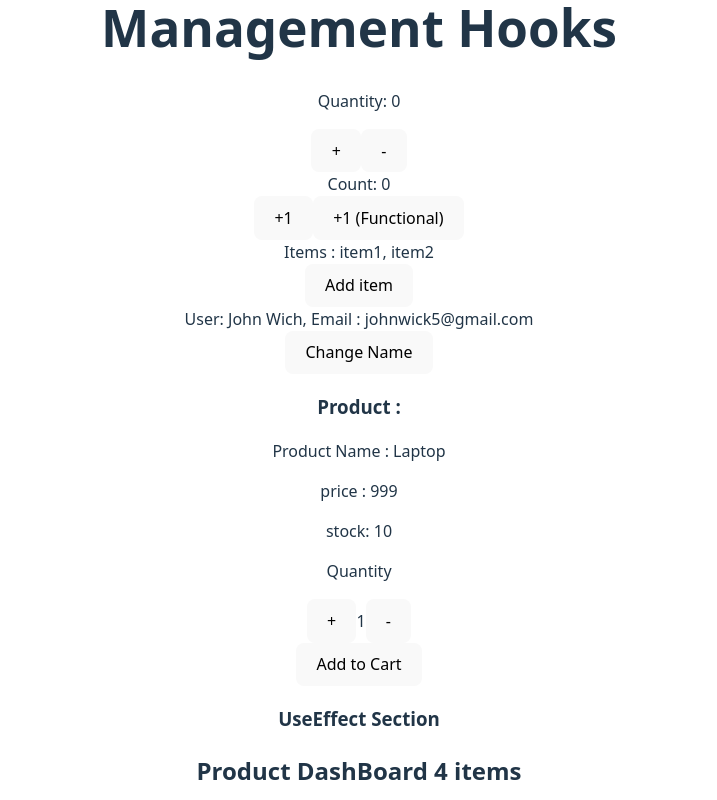
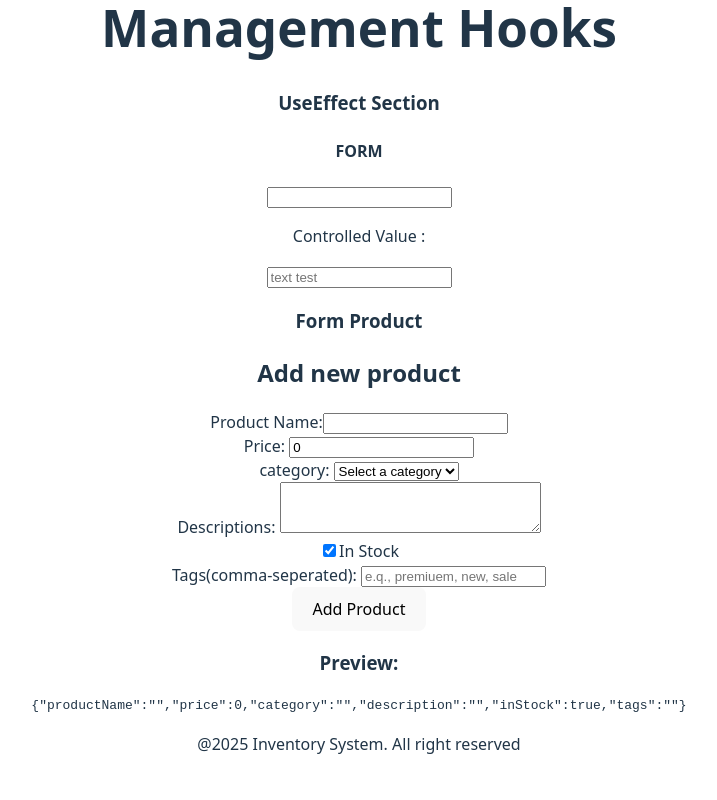
Before and after one commit to shannakaramei05/learn-react, a React (Vite) app: page / in a window 1280 px wide. Shown: the part 1860-2660 px from the top of the page, without its empty margins (281-998 px from the left). Built offline with nearby package versions, Linux system fonts and the light colour scheme.

Commit message:
handle form

```diff
--- a/src/App.tsx
+++ b/src/App.tsx
@@ -16,6 +16,8 @@ import SampleState from "./SampleState.tsx";
 import InteractiveProductCard from "./component/InteractiveProductCard.tsx";
 import UseEffectExample from "./hooks/UseEffectExample.tsx";
 import ProductDashboard from "./hooks/ProductDashboard.tsx";
+import FormExample from "./form/FormExample.tsx";
+import AddProductForm from "./form/AddProductForm.tsx";
 
 function App() {
 
@@ -73,21 +75,28 @@ function App() {
 
           <div className="management-hooks">
               <h1>Management Hooks</h1>
-              <ProductQuantity/>
+            {/*  <ProductQuantity/>*/}
           </div>
 
           <div>
-              <SampleState/>
+            {/*  <SampleState/>*/}
           </div>
 
           <div>
-              <InteractiveProductCard/>
+              {/*<InteractiveProductCard/>*/}
           </div>
 
           <h3>UseEffect Section</h3>
           <div>
              {/*<UseEffectExample/>*/}
-              <ProductDashboard/>
+             {/* <ProductDashboard/>*/}
+          </div>
+
+          <h4>FORM</h4>
+          <div>
+              <FormExample/>
+              <h3>Form Product</h3>
+              <AddProductForm/>
           </div>
           <Footer/>
       </div>
--- /dev/null
+++ b/src/form/AddProductForm.tsx
@@ -0,0 +1,141 @@
+import {useState} from "react";
+import * as React from "react";
+
+
+interface ProductForm {
+    productName:string,
+    price:number,
+    category:string,
+    description:string,
+    inStock:boolean,
+    tags:string
+}
+
+
+export default function AddProductForm() {
+    const [formData,setFormData] = useState<ProductForm>({
+        productName:"",
+        price:0,
+        category:"",
+        description:"",
+        inStock:true,
+        tags:""
+    })
+
+    const [errors,setErrors] = useState<Partial<ProductForm>>({})
+    const[isSubmitting,setIsSubmitting] = useState<boolean>(false)
+
+    const handleInputChange = (e: React.ChangeEvent<HTMLFormElement|HTMLTextAreaElement|HTMLSelectElement>) =>{
+        console.log("test: ", e.target.value)
+        const{productName,value,type} = e.target.value
+        const checked = (e.target as HTMLInputElement).checked;
+
+        setFormData({
+            ...formData,
+            [productName]: type === 'checkbox'? checked :type ==='number' ? Number(value) :value
+        })
+    }
+
+    if(errors[name as keyof ProductForm]) {
+        setErrors({
+            ...errors,
+            [name] : undefined
+        })
+    }
+
+    const validateFrom = ():boolean => {
+        const newErrors : Partial<ProductForm> = {}
+        if(!formData.productName.trim()) {
+            newErrors.productName = "Product name is Required"
+        }
+
+        if(formData.price<=0) {
+            newErrors.price = "Price must be greater than 0"
+        }
+
+        if(!formData.description) {
+            newErrors.description = "Please Select a category"
+        }
+
+        setErrors(newErrors)
+        return Object.keys(newErrors).length ===0;
+    }
+
+    const handleSubmit = async (e:React.FormEvent)=> {
+        e.preventDefault()
+        if(!validateFrom()) {
+            return;
+        }
+        setIsSubmitting(true)
+        try{
+            await new Promise(resolve =>setTimeout(resolve,1000))
+            console.log("Product added:", formData)
+            alert("Product added successfully!")
+            // Reset form
+            setFormData({
+                productName: "",
+                price: 0,
+                category: "",
+                description: "",
+                inStock: true,
+                tags: ""
+            })
+
+        } catch (error) {
+            alert("Failed to add product")
+        } finally {
+            setIsSubmitting(false)
+        }
+    }
+
+    return (
+        <form onSubmit={handleSubmit} className="prodcut-form">
+            <h2>Add new product</h2>
+            <div>
+                <label htmlFor="name">Product Name:</label>
+                <input type="text" id="productName" name="productName" value={formData.productName} onChange={handleInputChange} className={errors.productName ? "error" : ""}/>
+                {errors.productName && <span className="error-message">{errors.productName}</span>}
+            </div>
+            <div>
+                <label htmlFor="price">Price: </label>
+                <input type="number" id="price" name="price" value={formData.price} onChange={handleInputChange} className={errors.price ? "error" : ""}/>
+                {errors.price && <span className="error-message">{errors.price}</span>}
+            </div>
+            <div>
+                <label htmlFor="category">category: </label>
+                <select name="caregory" id="category" value={formData.category} onChange={handleInputChange} className={errors.category ? "error" : ""}>
+                    <option value="">Select a category</option>
+                    <option value="electronics">Electronics</option>
+                    <option value="clothing">Clothing</option>
+                    <option value="books">books</option>
+                    <option value="home">Home & Garden</option>
+                </select>
+                {errors.category && <span className="error-message">{errors.category}</span>}
+            </div>
+            <div>
+                <label htmlFor="description">Descriptions: </label>
+                <textarea name="description" id="description" cols="30" rows="3"
+                value={formData.description} onChange={handleInputChange}></textarea>
+            </div>
+            <div>
+                <label htmlFor="stock">
+                    <input type="checkbox" name="inStock" checked={formData.inStock} onChange={handleInputChange} />
+                    In Stock
+                </label>
+            </div>
+            <div>
+                <label htmlFor="tags">Tags(comma-seperated): </label>
+                <input type="text" id="tags" name="tags" value={formData.tags} onChange={handleInputChange} placeholder="e.q., premiuem, new, sale"/>
+            </div>
+
+            <button type="submit" disabled={isSubmitting}>{isSubmitting ? "Adding..." : "Add Product"}</button>
+
+            <div className="form-preview">
+                <h3>Preview: </h3>
+                <pre>
+                    {JSON.stringify(formData,null)}
+                </pre>
+            </div>
+        </form>
+    )
+}
--- /dev/null
+++ b/src/form/FormExample.tsx
@@ -0,0 +1,14 @@
+import {useState} from "react";
+
+
+export default function FormExample() {
+    const [controlledValue,setControlledValue] = useState<string>("");
+
+    return (
+        <div>
+            <input type="text" value={controlledValue} onChange={e => setControlledValue(e.target.value)}/>
+            <p>Controlled Value : {controlledValue}</p>
+            <input type="text" placeholder="text test"/>
+        </div>
+    )
+}
```
